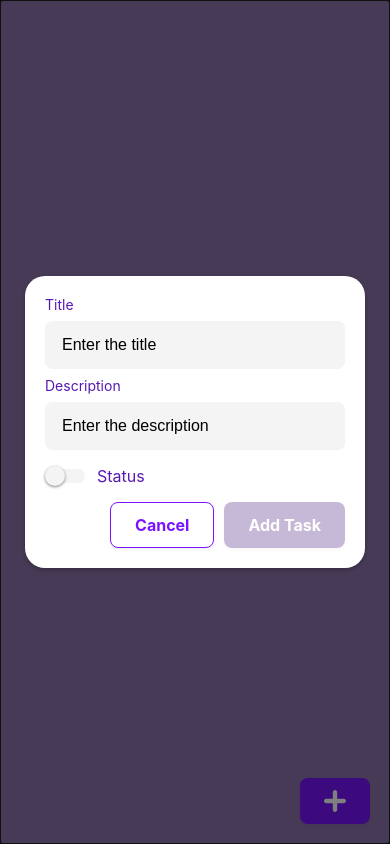
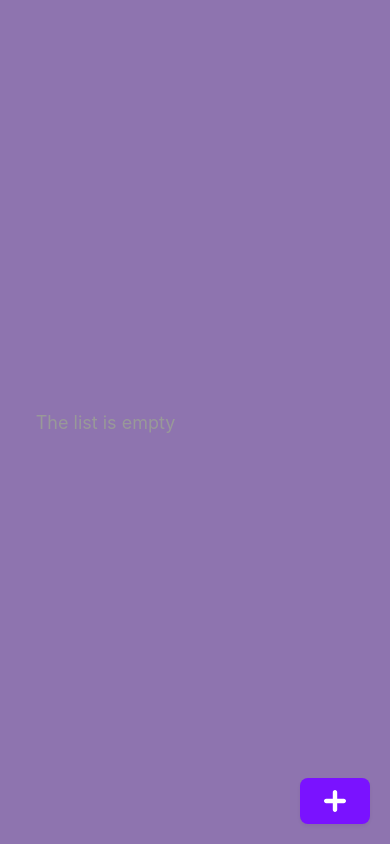
Before and after one commit to BeeworxKenzheSan/todo_react_native, a React Native app: screen / in a window 390 px wide. Built offline with nearby package versions, Linux system fonts and the light colour scheme.

Commit message:
create initial logic of todo

```diff
--- a/components/UI/Button.jsx
+++ b/components/UI/Button.jsx
@@ -9,6 +9,7 @@ const Button = ({
   style,
   icon,
   disabled,
+  size = "base",
   ...props
 }) => {
   const buttonStyles = [
@@ -16,6 +17,7 @@ const Button = ({
     variant === "primary" ? styles.primary : styles.secondary,
     style,
     disabled && styles.disabled,
+    size === "base" ? styles.baseSize : styles.medium,
   ];
   const textStyles = variant !== "primary" ? styles.secondaryText : styles.text;
 
@@ -37,8 +39,6 @@ const Button = ({
 
 const styles = StyleSheet.create({
   base: {
-    paddingVertical: 12,
-    paddingHorizontal: 24,
     borderRadius: 8,
     alignItems: "center",
     justifyContent: "center",
@@ -70,6 +70,14 @@ const styles = StyleSheet.create({
   disabled: {
     backgroundColor: BASE_STYLES.LIGHT_NEUTRAL_PURPLE,
   },
+  baseSize: {
+    paddingVertical: 12,
+    paddingHorizontal: 24,
+  },
+  medium: {
+    paddingVertical: 12,
+    paddingHorizontal: 12,
+  },
 });
 
 export default Button;
--- a/components/UI/Checkbox.jsx
+++ b/components/UI/Checkbox.jsx
@@ -1,4 +1,4 @@
-import React, { useState } from "react";
+import React, { useEffect, useState } from "react";
 import { View, Text, StyleSheet, Switch } from "react-native";
 import { BASE_STYLES } from "../../utils/constants";
 
@@ -9,6 +9,9 @@ const Checkbox = ({ label, value = false, onValueChange, style = {} }) => {
     setIsChecked(newValue);
     onValueChange(newValue);
   };
+  useEffect(() => {
+    setIsChecked(value);
+  }, [value]);
 
   return (
     <View style={[styles.container, style]}>
--- /dev/null
+++ b/components/UI/ConfirmDeleteTodo.jsx
@@ -0,0 +1,36 @@
+import { View, Text, StyleSheet } from "react-native";
+import Button from "./Button";
+
+const ConfirmDeleteTodo = ({ title, onConfirm, onCancel }) => {
+  return (
+    <View style={styles.container}>
+      <Text style={styles.title}>
+        Are you sure you want to remove{" "}
+        <Text style={styles.removingTextStyles}>{title}</Text>
+      </Text>
+      <View style={styles.buttonContainer}>
+        <Button title="Cancel" variant="secondary" onPress={onCancel} />
+        <Button title="Delete" variant="primary" onPress={onConfirm} />
+      </View>
+    </View>
+  );
+};
+
+export default ConfirmDeleteTodo;
+
+const styles = StyleSheet.create({
+  container: {
+    width: "100%",
+  },
+  title: {
+    margin: 10,
+  },
+  removingTextStyles: {
+    color: "red",
+  },
+  buttonContainer: {
+    flexDirection: "row",
+    justifyContent: "flex-end",
+    gap: 10,
+  },
+});
--- a/components/UI/Input.jsx
+++ b/components/UI/Input.jsx
@@ -2,7 +2,7 @@ import React, { useState } from "react";
 import { TextInput, StyleSheet, Platform, SafeAreaView } from "react-native";
 import { BASE_STYLES } from "../../utils/constants";
 
-const Input = ({ style, value, onChangeText, error, ...props }) => {
+const Input = ({ style, value, onChangeText, error, multiline, ...props }) => {
   const [isActive, setActive] = useState(false);
 
   const activeInputBorders = {
@@ -24,6 +24,7 @@ const Input = ({ style, value, onChangeText, error, ...props }) => {
         ]}
         value={value}
         onChangeText={onChangeText}
+        multiline={multiline}
         {...props}
         onFocus={() => setActive(true)}
         onBlur={() => setActive(false)}
--- a/components/todo/Todo.jsx
+++ b/components/todo/Todo.jsx
@@ -5,23 +5,40 @@ import { AddIcon } from "../../assets/appIcons/icon-collection";
 import Button from "../UI/Button";
 import AppModal from "../UI/Modal";
 import TodoForm from "./TodoForm";
+import { genereteId } from "../../utils";
+import useStore from "../../store";
+import TodoList from "./TodoList";
 
 function Todo() {
-  const [addTodoModal, setAddTodoModal] = useState(true);
+  const [addTodoModal, setAddTodoModal] = useState(false);
+  const { todos, addTodo, toggleCompleteTodo, updateTodo, deleteTodo } =
+    useStore();
 
   const addModalHandler = () => {
     setAddTodoModal((prevState) => !prevState);
   };
+
+  const addTodoHandler = (newTodo) => {
+    const todoWithId = { ...newTodo, id: genereteId() };
+    addTodo(todoWithId);
+    addModalHandler();
+  };
   return (
     <SafeAreaView style={styles.safeArea}>
       <AppModal isVisible={addTodoModal} onClose={addModalHandler}>
-        <TodoForm onClose={addModalHandler} />
+        <TodoForm onClose={addModalHandler} onConfirm={addTodoHandler} />
       </AppModal>
       <View style={styles.container}>
         <Button
           onPress={addModalHandler}
           style={styles.fixedButton}
           icon={<AddIcon />}
+        />
+        <TodoList
+          todos={todos}
+          toggleCompleteTodo={toggleCompleteTodo}
+          updateTodo={updateTodo}
+          deleteTodo={deleteTodo}
         />
       </View>
     </SafeAreaView>
--- /dev/null
+++ b/components/todo/TodoItem.jsx
@@ -0,0 +1,83 @@
+import React from "react";
+import { View, Text, StyleSheet } from "react-native";
+import Checkbox from "../UI/Checkbox";
+import Button from "../UI/Button";
+import { EditIcon, XmarkIcon } from "../../assets/appIcons/icon-collection";
+
+const TodoItem = ({ item, onEdit, onDelete, onComplete }) => {
+  const toggleHandler = () => {
+    onComplete(item.id);
+  };
+
+  const onEditHandler = (editingTodo) => {
+    onEdit(editingTodo);
+  };
+
+  const onDeleteHanlder = (deletingItem) => {
+    onDelete(deletingItem);
+  };
+  return (
+    <View
+      style={[
+        styles.taskContainer,
+        item.completed && styles.completedTaskContiner,
+      ]}
+    >
+      <Text numberOfLines={1} ellipsizeMode="tail" style={styles.title}>
+        {item.title}
+      </Text>
+      <View style={styles.buttonContainer}>
+        <Checkbox value={item.completed} onValueChange={toggleHandler} />
+        <Button
+          size="small"
+          variant="secondary"
+          icon={<XmarkIcon />}
+          onPress={() => onDeleteHanlder(item)}
+        />
+        <Button
+          size="small"
+          variant="secondary"
+          icon={<EditIcon />}
+          onPress={() => onEditHandler(item)}
+        />
+      </View>
+    </View>
+  );
+};
+
+export default TodoItem;
+
+const styles = StyleSheet.create({
+  taskContainer: {
+    width: "100%",
+    flexDirection: "row",
+    justifyContent: "space-between",
+    alignItems: "center",
+    backgroundColor: "#fff",
+    paddingHorizontal: 8,
+    borderRadius: 8,
+    marginVertical: 8,
+    shadowColor: "#000",
+    shadowOffset: {
+      width: 0,
+      height: 2,
+    },
+    shadowOpacity: 0.23,
+    shadowRadius: 2.62,
+    elevation: 4,
+  },
+  completedTaskContiner: {
+    backgroundColor: "#baa5a5",
+  },
+  title: {
+    fontSize: 14,
+    fontWeight: "bold",
+    flexShrink: 1,
+  },
+  buttonContainer: {
+    flexDirection: "row",
+    justifyContent: "center",
+    alignItems: "center",
+    gap: 10,
+  },
+});
--- /dev/null
+++ b/components/todo/TodoList.jsx
@@ -0,0 +1,102 @@
+import { View, Text, StyleSheet, FlatList } from "react-native";
+import React, { useState } from "react";
+import TodoItem from "./TodoItem";
+import AppModal from "../UI/Modal";
+import TodoForm from "./TodoForm";
+import ConfirmDeleteTodo from "../UI/ConfirmDeleteTodo";
+
+function TodoList({ todos, updateTodo, toggleCompleteTodo, deleteTodo }) {
+  const [editTodoModal, setEditModal] = useState(false);
+  const [deleteModal, setDeleteModal] = useState(false);
+
+  const [edititingTodo, setEditignTodo] = useState(false);
+
+  const editModalHandler = (editingTodo) => {
+    if (editingTodo) {
+      setEditignTodo(editingTodo);
+    }
+    setEditModal((prevState) => !prevState);
+  };
+
+  const deleteModalHandler = (deletingTodo) => {
+    if (deletingTodo) {
+      setEditignTodo(deletingTodo);
+    }
+    setDeleteModal((prevState) => !prevState);
+  };
+
+  const editTodo = (todo) => {
+    const { id, ...rest } = todo;
+    updateTodo(id, rest);
+    editModalHandler();
+  };
+
+  const onDelete = () => {
+    deleteTodo(edititingTodo.id);
+    deleteModalHandler();
+  };
+
+  const renderElements = !todos.length ? (
+    <Text style={styles.emptyText}>The list is empty</Text>
+  ) : (
+    <View></View>
+  );
+
+  return (
+    <View style={styles.container}>
+      <AppModal isVisible={editTodoModal} onClose={editModalHandler}>
+        <TodoForm
+          onClose={editModalHandler}
+          onConfirm={editTodo}
+          data={edititingTodo}
+          buttonText="Save"
+        />
+      </AppModal>
+      <AppModal isVisible={deleteModal} onClose={deleteModalHandler}>
+        <ConfirmDeleteTodo
+          title={edititingTodo.title}
+          onCancel={deleteModalHandler}
+          onConfirm={onDelete}
+        />
+      </AppModal>
+      <View style={styles.emptyContainer}>{renderElements}</View>
+      <FlatList
+        data={todos}
+        keyExtractor={(item) => item.id}
+        renderItem={({ item }) => (
+          <TodoItem
+            item={item}
+            onComplete={toggleCompleteTodo}
+            onEdit={editModalHandler}
+            onDelete={deleteModalHandler}
+          />
+        )}
+      />
+    </View>
+  );
+}
+
+const styles = StyleSheet.create({
+  container: {
+    width: "100%",
+    maxWidth: 400,
+    marginHorizontal: 16,
+    flexDirection: "row",
+    justifyContent: "space-between",
+    alignItems: "center",
+    padding: 16,
+    borderRadius: 8,
+    marginVertical: 8,
+  },
+  emptyContainer: {
+    flex: 1,
+    alignItems: "center",
+    justifyContent: "center",
+  },
+  emptyText: {
+    fontSize: 18,
+    color: "#999",
+  },
+});
+
+export default TodoList;
--- a/store/index.js
+++ b/store/index.js
@@ -4,7 +4,7 @@ const useStore = create((set) => ({
   todos: [],
   addTodo: (todo) => set((state) => ({ todos: [...state.todos, todo] })),
   deleteTodo: (id) =>
-    set({ todos: state.todos.filter((item) => item.id !== id) }),
+    set((state) => ({ todos: state.todos.filter((todo) => todo.id !== id) })),
   removeAllTodos: () => set({ todos: [] }),
   updateTodo: (id, updateTodo) =>
     set((state) => ({
@@ -12,13 +12,10 @@ const useStore = create((set) => ({
         return todo.id === id ? { ...todo, ...updateTodo } : todo;
       }),
     })),
-  toggleCompliteTodo: (id) =>
+  toggleCompleteTodo: (id) =>
     set((state) => ({
-      todos: state.todos.map((item) => {
-        if (item.id === id) {
-          return { ...item, completed: !item.completed };
-        }
-        return item;
+      todos: state.todos.map((todo) => {
+        return todo.id === id ? { ...todo, completed: !todo.completed } : todo;
       }),
     })),
 }));
--- a/utils/index.js
+++ b/utils/index.js
@@ -0,0 +1,3 @@
+export const genereteId = () => {
+  return (Date.now() + Math.random()).toString(36);
+};
```
Also changed, not shown: assets/appIcons/icon-collection.jsx (+22 -0 lines), components/todo/TodoForm.jsx (+12 -2 lines).
